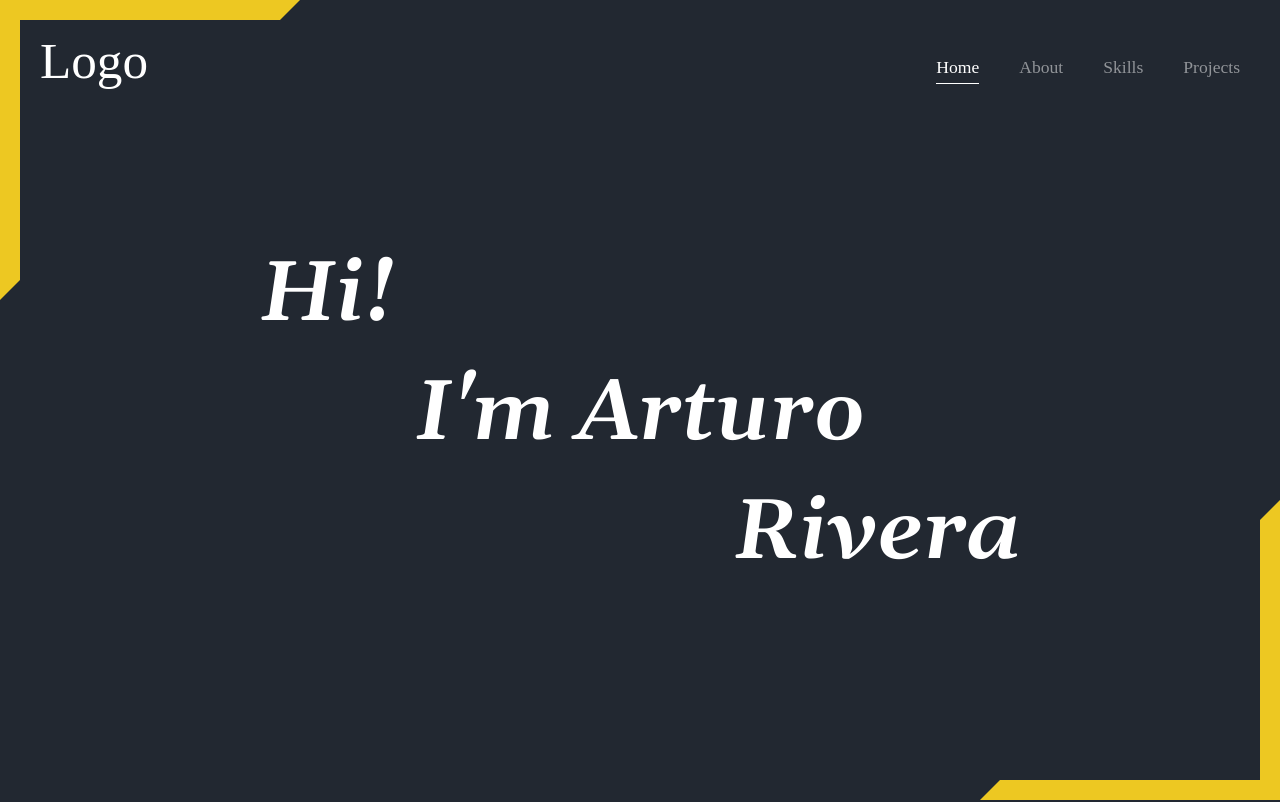
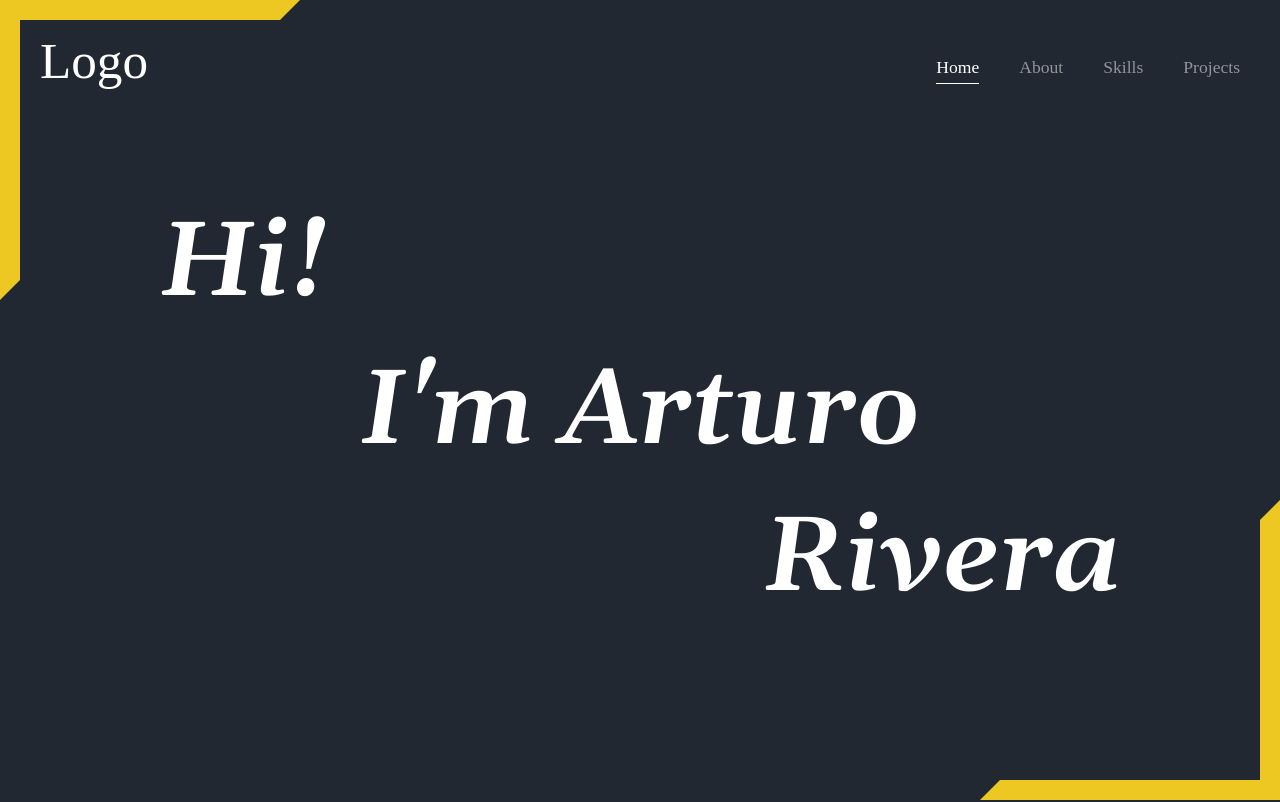
Before and after one commit to Houser97/Portfolio, a React (Create React App) app: page / in a window 1280 px wide. Shown: the top 802 px of the page. Built offline with nearby package versions, Linux system fonts and the light colour scheme.

Commit message:
Fine tune presentation component font size

```diff
--- a/src/styles/Presentation.css
+++ b/src/styles/Presentation.css
@@ -6,8 +6,8 @@
     justify-content: center;
     border-radius: 5px;
     padding: 10px 20px;
-    font-size: 5.3rem;
-    width: 800px;
+    font-size: 6.6rem;
+    width: 1000px;
     color: var(--home-color);
     font-family: 'Gelasio', serif;
 }
```
